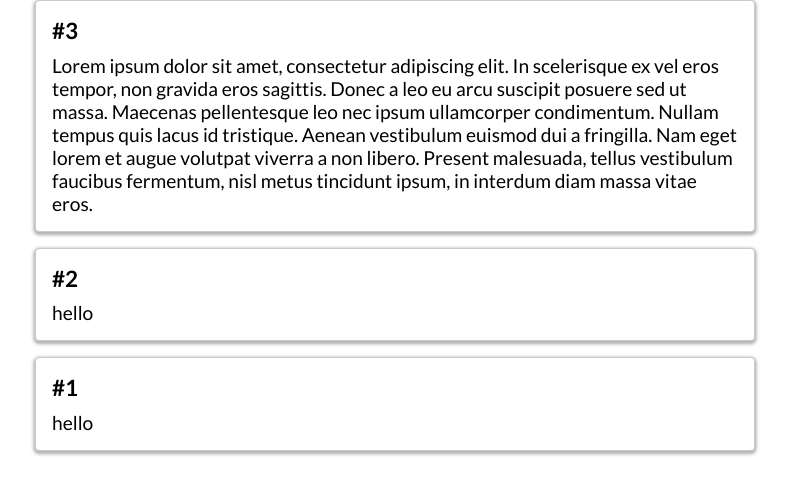
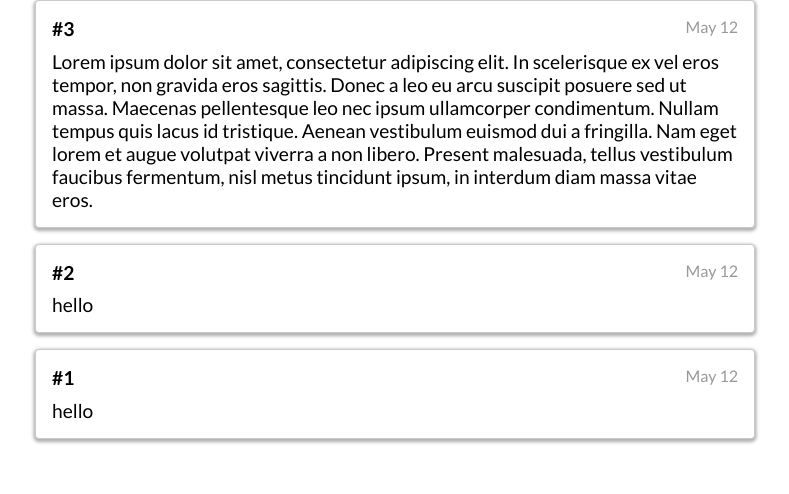
Before and after one commit to Dear-Blueno/dearblueno, a React (Create React App) app in the folder client/: page / in a window 1280 px wide. Shown: the top 494 px of the page, without its empty margins (245-1034 px from the left). Built offline with nearby package versions, Linux system fonts and the light colour scheme.

Commit message:
added dates

```diff
--- a/client/public/index.html
+++ b/client/public/index.html
@@ -27,7 +27,7 @@
       work correctly both with client-side routing and a non-root public URL.
       Learn how to configure a non-root public URL by running `npm run build`.
     -->
-    <title>React App</title>
+    <title>Dear Blueno</title>
   </head>
   <body>
     <noscript>You need to enable JavaScript to run this app.</noscript>
--- a/client/src/components/feed/Feed.tsx
+++ b/client/src/components/feed/Feed.tsx
@@ -4,15 +4,15 @@ import "./Feed.css";
 function Feed() {
     return (
       <div className="Feed">
-          <Post postNumber={3} postBody="Lorem ipsum dolor sit amet, consectetur adipiscing elit. In scelerisque ex
+          <Post postDate="May 12" postNumber={3} postBody="Lorem ipsum dolor sit amet, consectetur adipiscing elit. In scelerisque ex
 vel eros tempor, non gravida eros sagittis. Donec a leo eu arcu suscipit
 posuere sed ut massa. Maecenas pellentesque leo nec ipsum ullamcorper
 condimentum. Nullam tempus quis lacus id tristique. Aenean vestibulum
 euismod dui a fringilla. Nam eget lorem et augue volutpat viverra a non
 libero. Present malesuada, tellus vestibulum faucibus fermentum, nisl
 metus tincidunt ipsum, in interdum diam massa vitae eros."></Post>
-          <Post postNumber={2} postBody="hello"></Post>
-          <Post postNumber={1} postBody="hello"></Post>
+          <Post postDate="May 12" postNumber={2} postBody="hello"></Post>
+          <Post postDate="May 12" postNumber={1} postBody="hello"></Post>
       </div>
     );
   }
--- a/client/src/components/feed/post/Post.tsx
+++ b/client/src/components/feed/post/Post.tsx
@@ -1,16 +1,19 @@
 import "./Post.css";
 import PostBody from "./PostBody";
+import PostDate from "./PostDate";
 import PostNumber from "./PostNumber";
 
 interface PostProps {
   postNumber: number;
   postBody: string;
+  postDate: string;
 }
 
 function Post(props : PostProps) {
     return (
       <div className="Post">
           <PostNumber value={props.postNumber}></PostNumber>
+          <PostDate value={props.postDate}></PostDate>
           <PostBody body={props.postBody}></PostBody>
       </div>
     );
--- /dev/null
+++ b/client/src/components/feed/post/PostDate.css
@@ -0,0 +1,6 @@
+.PostDate {
+  margin: 0 0 0.3em 0;
+  color: #999;
+  font-size: 1rem;
+  float: right;
+}
--- /dev/null
+++ b/client/src/components/feed/post/PostDate.tsx
@@ -0,0 +1,15 @@
+import "./PostDate.css";
+
+interface PostDateProps {
+    value: string;
+}
+
+function PostDate(props : PostDateProps) {
+    return (
+      <div className="PostDate">
+          <p className="PostDate">{props.value}</p>
+      </div>
+    );
+  }
+
+  export default PostDate;
--- a/client/src/components/feed/post/PostNumber.css
+++ b/client/src/components/feed/post/PostNumber.css
@@ -1,3 +1,5 @@
 .PostNumber {
-  margin: 0 0 0.6rem 0;
+  margin: 0 0 0.3rem 0;
+  font-size: 1.2rem;
+  display: inline-block;
 }
```
